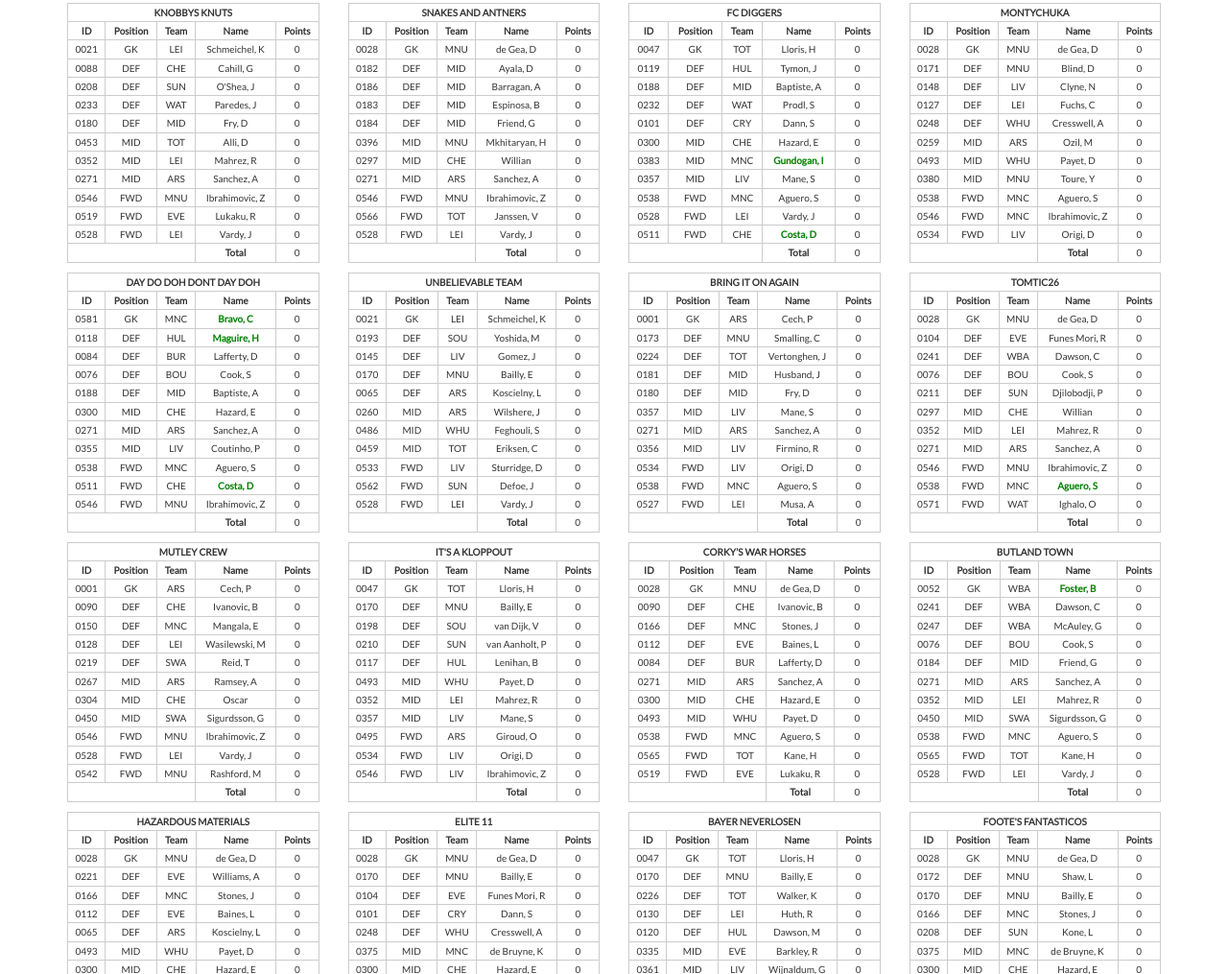
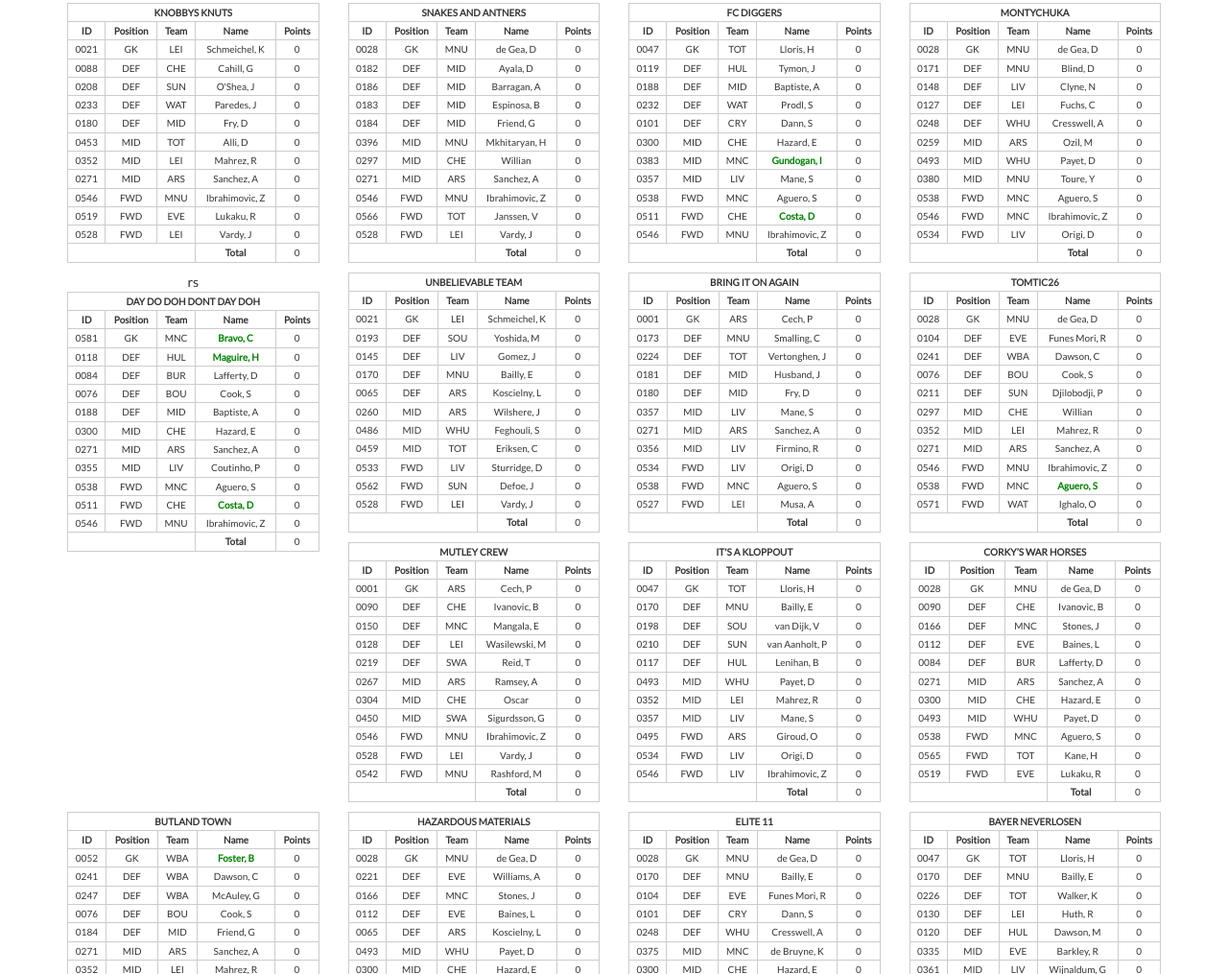
Before and after one commit to DobsonCJ/fantasy-football, a plain HTML site: page index.html in a window 1280 px wide. Shown: the part 1453-2468 px from the top of the page at 96% size. Drawn offline with nearby package versions, Linux system fonts and the light colour scheme.

Commit message:
FC Diggers transfer correction

```diff
--- a/index.html
+++ b/index.html
@@ -2085,17 +2085,17 @@
                                     <td class="points">0</td>
                                 </tr>
                                 <tr class="player-total-data">
-                                    <td class="id">0528</td>
-                                    <td class="position">FWD</td>
-                                    <td class="club">LEI</td>
-                                    <td class="player">Vardy, J</td>
-                                    <td class="points">0</td>
-                                </tr>
-                                <tr class="player-total-data">
                                     <td class="id">0511</td>
                                     <td class="position">FWD</td>
                                     <td class="club">CHE</td>
                                     <td class="player transfer">Costa, D</td>
+                                    <td class="points">0</td>
+                                </tr>
+                                <tr class="player-total-data">
+                                    <td class="id">0546</td>
+                                    <td class="position">FWD</td>
+                                    <td class="club">MNU</td>
+                                    <td class="player">Ibrahimovic, Z</td>
                                     <td class="points">0</td>
                                 </tr>
                                 <tr class="total-points-row">
@@ -2254,7 +2254,8 @@
                                     <td class="id">0300</td>
                                     <td class="position">MID</td>
                                     <td class="club">CHE</td>
-                                    <td class="player">Hazard, E</td>
+                                    <td class="player">Hazard, E</td>rs
+
                                     <td class="points">0</td>
                                 </tr>
                                 <tr class="player-total-data">
```
